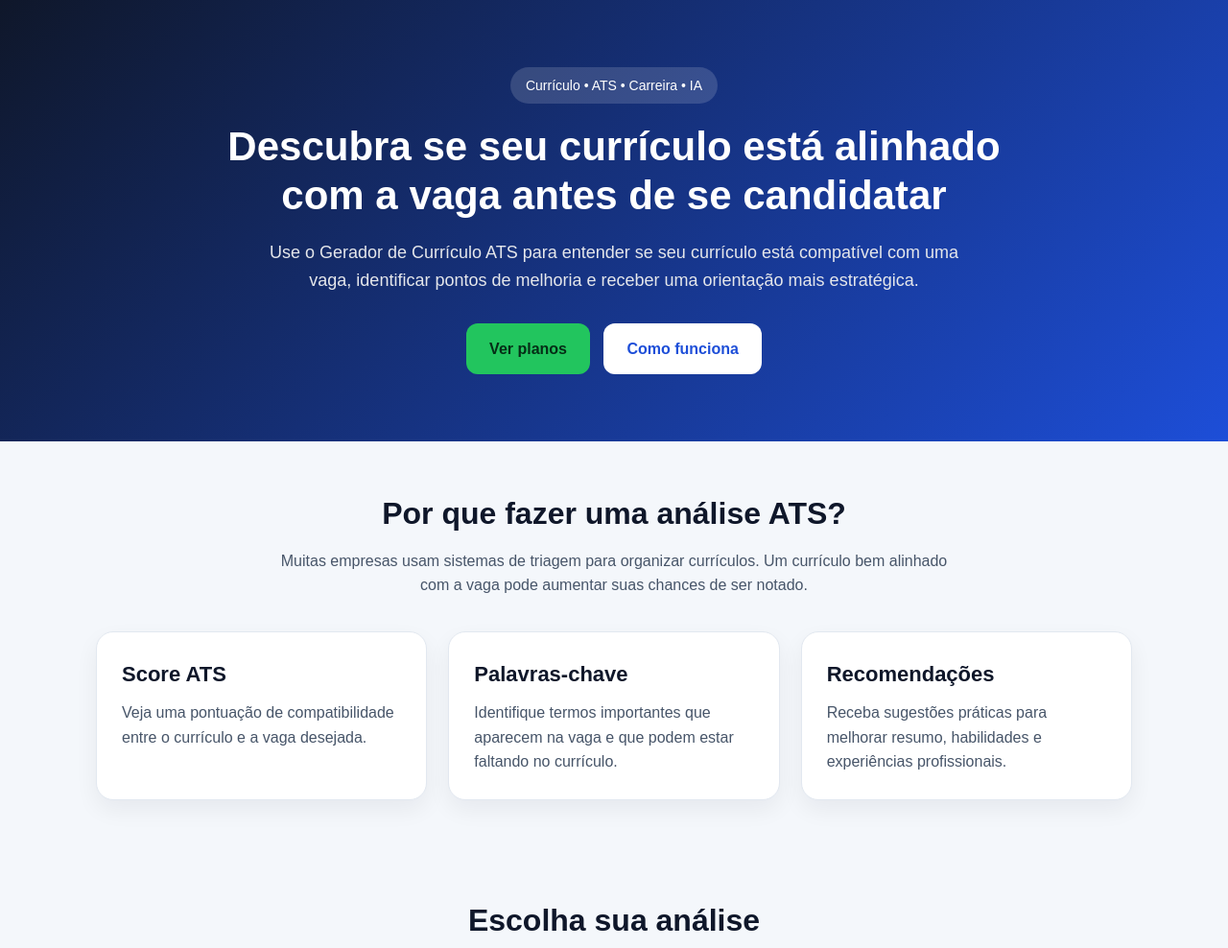
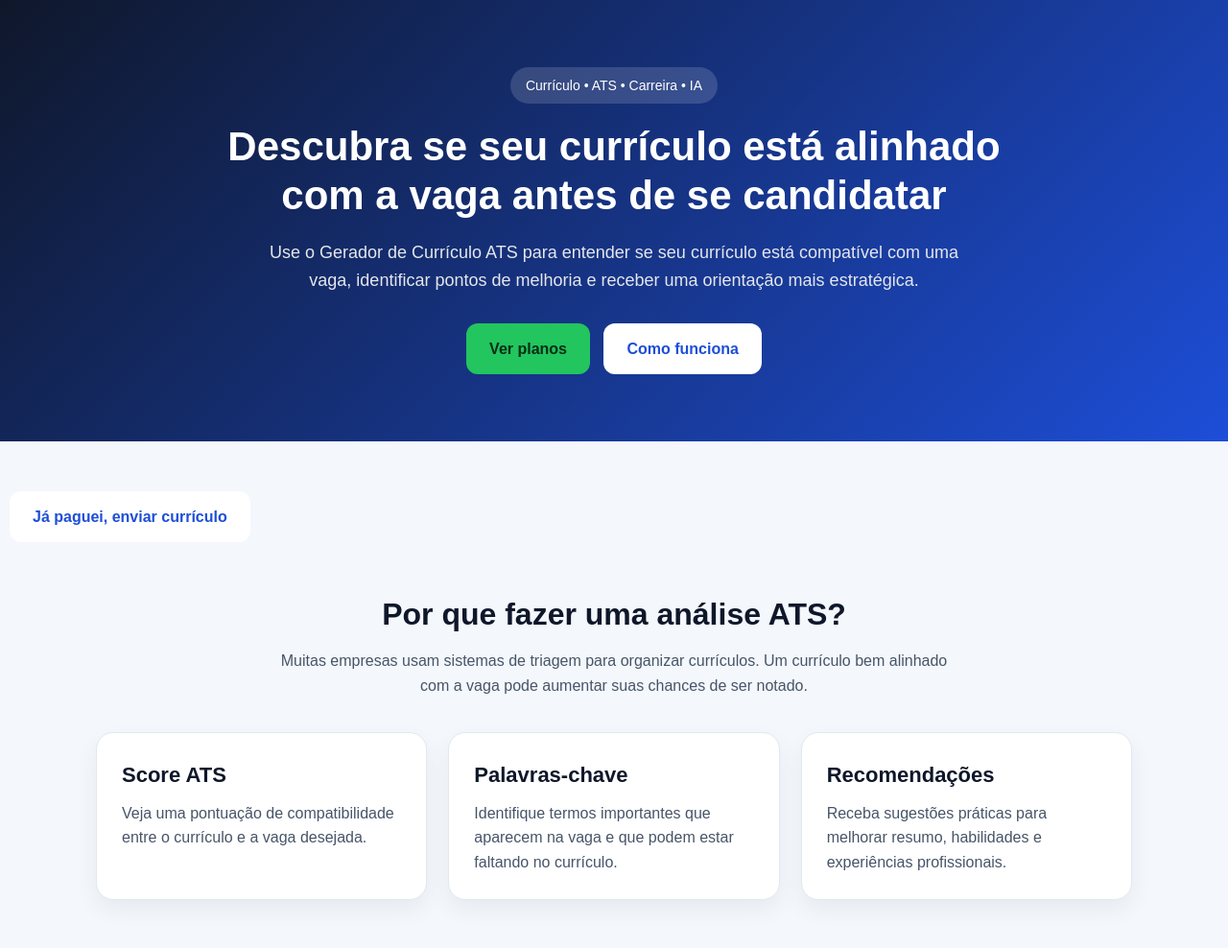
Before and after one commit to Ronaldo94-GITHUB/Gerador-de-Curr-culo-ATS-, a website: page index.html in a window 1280 px wide. Shown: the top 988 px of the page at 96% size. Drawn offline with Linux system fonts and the light colour scheme.

Commit message:
Add button to submit resume after payment
Added a new button for submitting a resume after payment.

```diff
--- a/index.html
+++ b/index.html
@@ -301,8 +301,14 @@
     </p>
 
     <a href="#planos" class="btn btn-primary">Ver planos</a>
-    <a href="#como-funciona" class="btn btn-secondary">Como funciona</a>
-  </header>
+<a href="#como-funciona" class="btn btn-secondary">Como funciona</a>
+</header>
+
+<br><br>
+
+<a href="obrigado.html" class="btn btn-secondary">
+  Já paguei, enviar currículo
+</a>
 
   <main>
     <section class="container">
```
